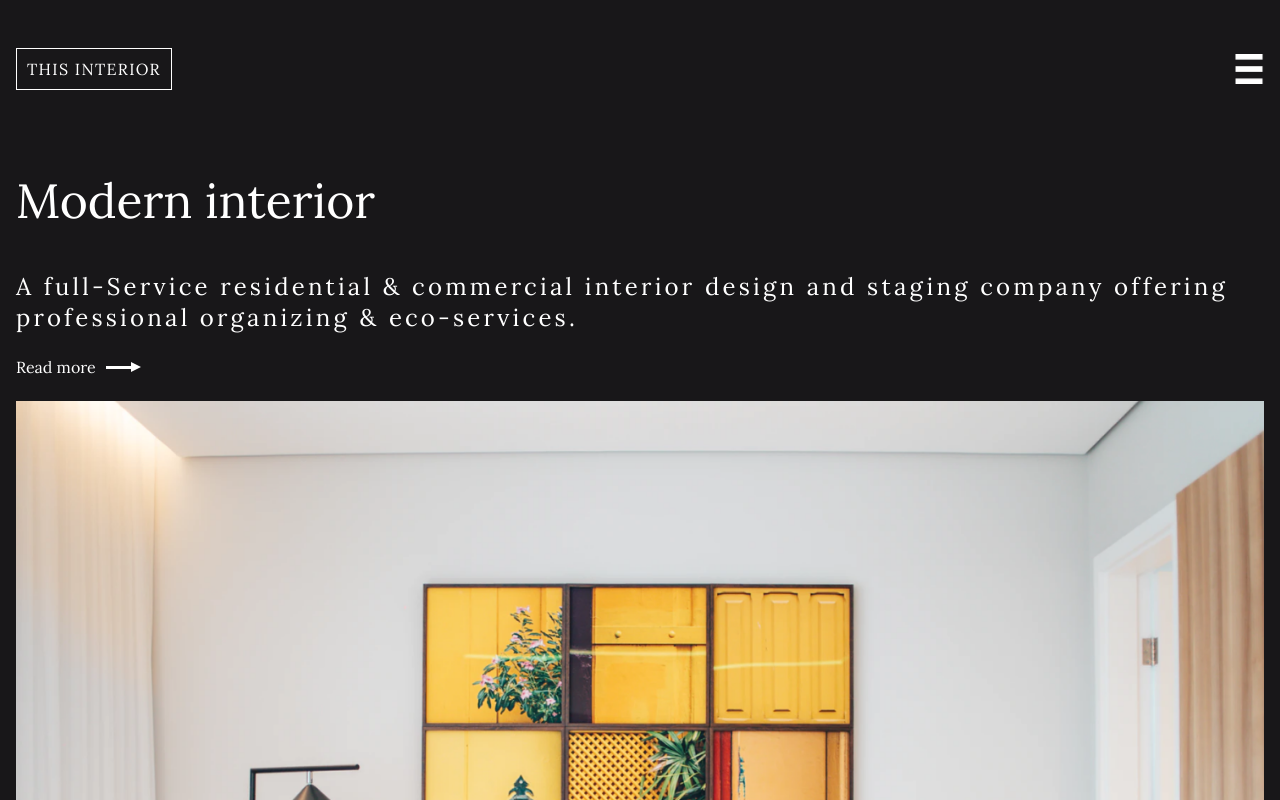
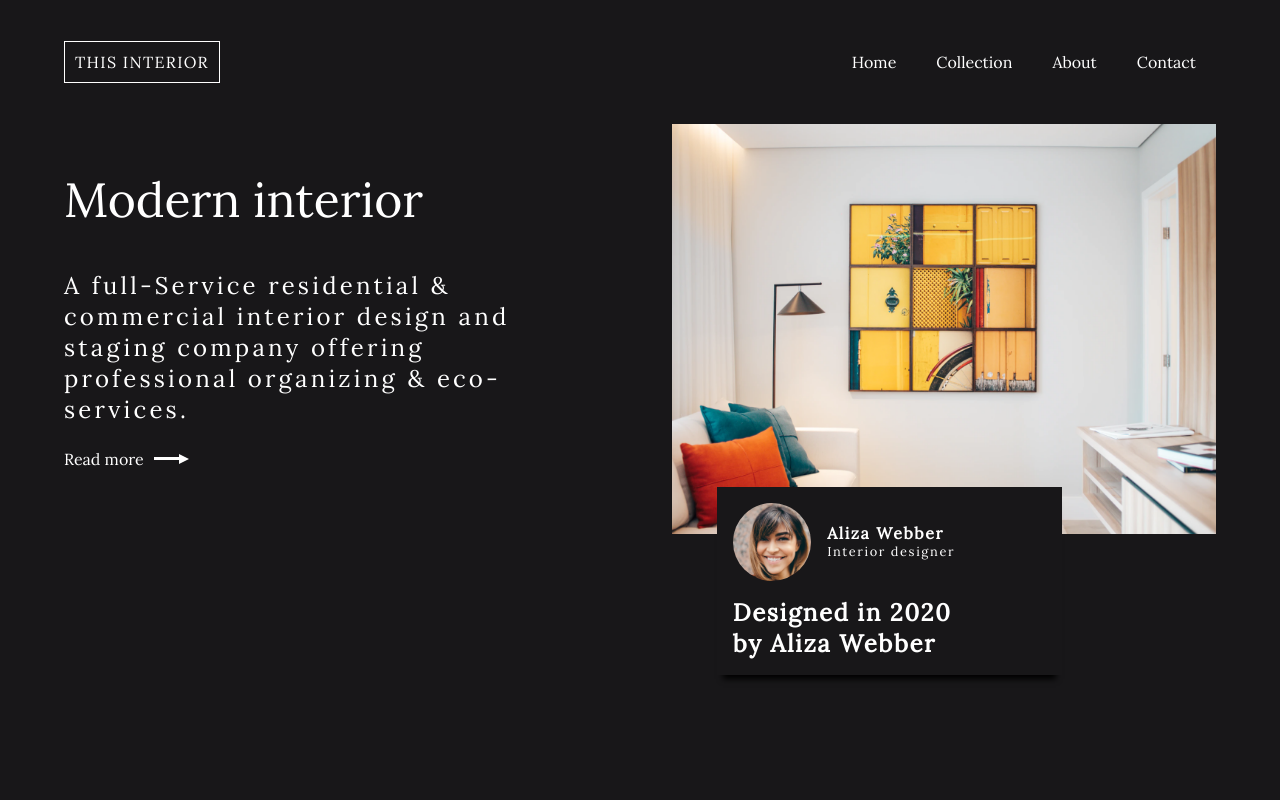
Before and after one commit to izmarius/interior-consultant-page, a plain HTML site: page index.html in a window 1280 px wide. Shown: the top 800 px of the page. Drawn offline with Linux system fonts and the light colour scheme.

Commit message:
desktop-page

```diff
--- a/css/styles.css
+++ b/css/styles.css
@@ -168,3 +168,62 @@ a {
 
 
 /* media */
+
+@media screen and (min-width: 1025px) {
+    #wrapper {
+        padding: 0 3rem;
+    }
+
+    main {
+        display: flex;
+        flex-flow: row wrap;
+        align-items: center;
+    }
+
+    article {
+        flex: 1 0 35%;
+    }
+
+    #main-image {
+        padding-left: 3rem;
+        flex: 1 0 65%;
+    }
+
+    #copyright {
+        left: 42%;
+        width: 50%;
+    }
+}
+
+@media screen and (min-width: 1200px) {
+    #wrapper {
+        padding: 0 4rem;
+    }
+
+    article {
+        padding-right: 5rem;
+        flex: 1 0 50%;
+    }
+
+    #main-image {
+        padding-left: 2rem;
+        flex: 1 0 50%;
+    }
+
+    #copyright {
+        left: 55%;
+        width: 30%;
+    }
+
+    #menu {
+        display: none;
+    }
+
+    nav {
+        padding: 2rem 0;
+    }
+
+    nav ul.menu-list {
+        display: flex;
+    }
+}
--- a/index.html
+++ b/index.html
@@ -14,7 +14,7 @@
             <img id="menu" src="/img/menu.png" alt="menu with lines" class="only-menu mouse-cusor">
             <h1 id="close-menu" class="menu-list hidden mouse-cusor">X</h1>
             <ul class="menu-list hidden">
-                <li class="menu-item default-menu-item"><a href="#">Home</a></li>
+                <li class="menu-item"><a href="#">Home</a></li>
                 <li class="menu-item"><a href="#">Collection</a></li>
                 <li class="menu-item"><a href="#">About</a></li>
                 <li class="menu-item"><a href="#">Contact</a></li>
```
